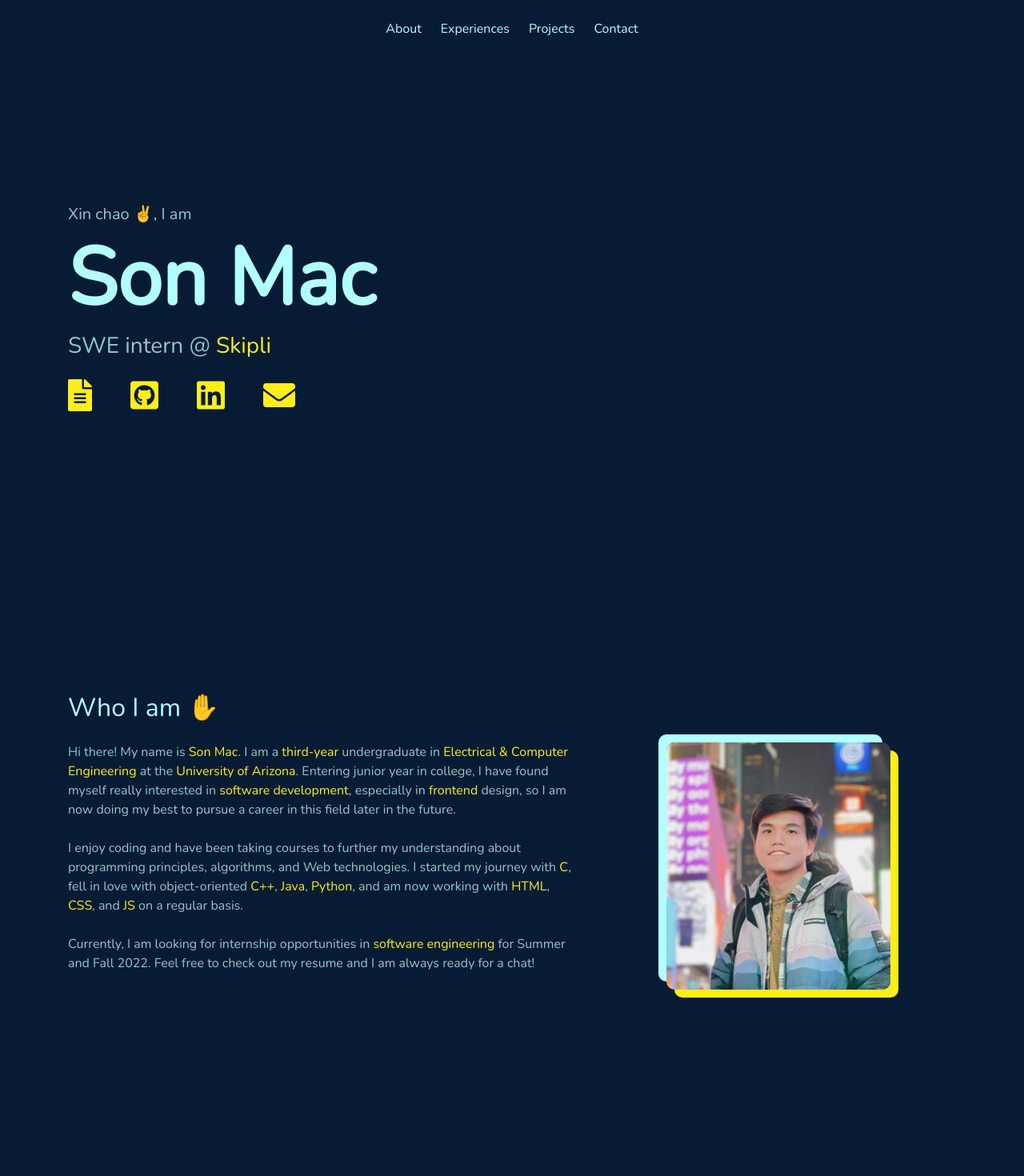
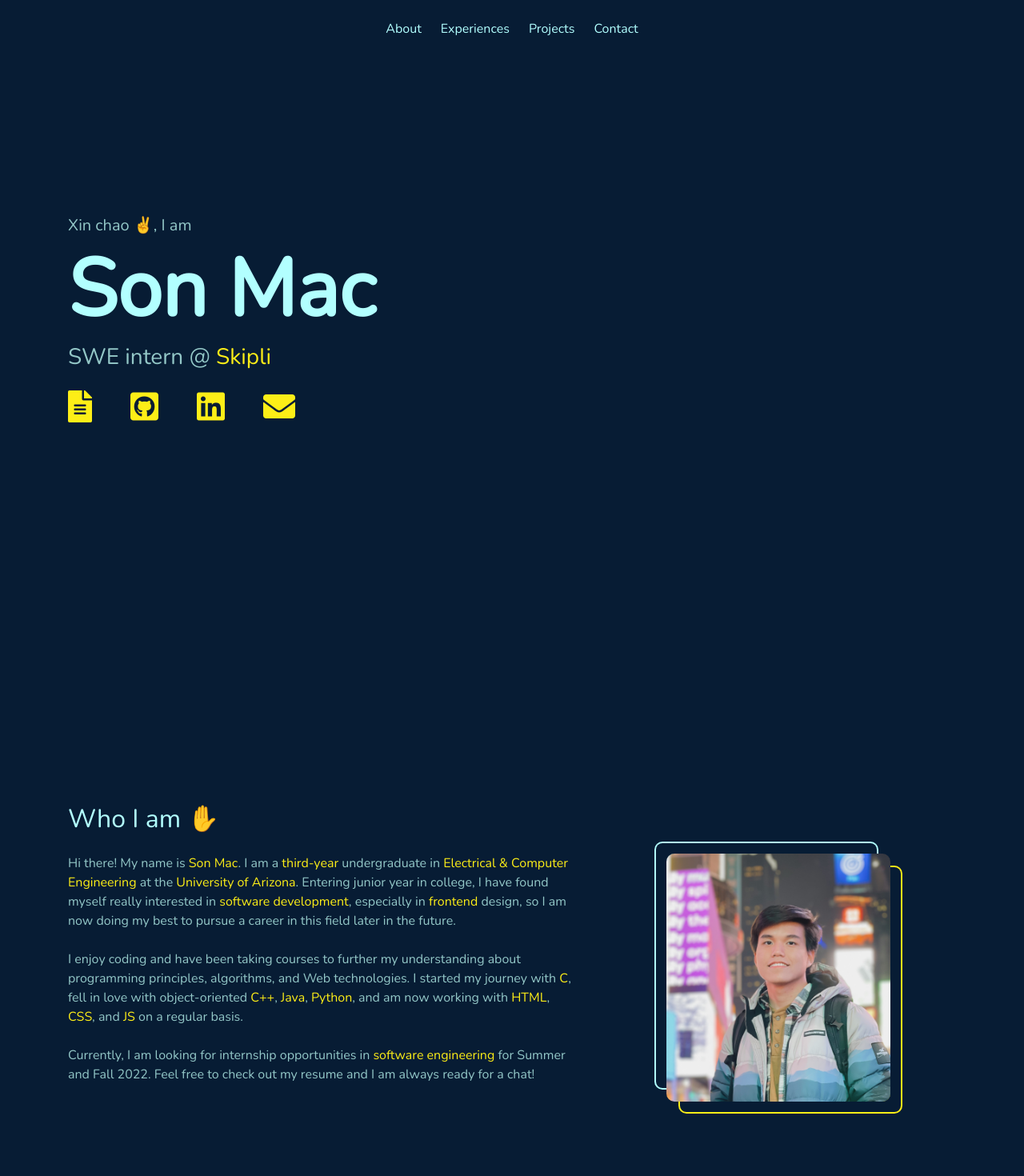
Before and after one commit to sonmac1203/portfolio-website, a React (Create React App) app: page / in a window 1280 px wide. Shown: the top 1470 px of the page at 80% size. Built offline with nearby package versions, Linux system fonts and the light colour scheme.

Commit message:
Fixed item centering

```diff
--- a/src/App.js
+++ b/src/App.js
@@ -6,12 +6,10 @@ import Experiences from './components/Experiences';
 import Hello from './components/Hello';
 import Projects from './components/Projects';
 import Footer from './components/Footer';
-import { Container } from 'reactstrap';
 
 function App() {
   return (
     <main>
-      <NavBar />
       <Hello />
       <About />
       <Experiences />
--- a/src/components/About.js
+++ b/src/components/About.js
@@ -5,7 +5,7 @@ import avatar from '../photos/avatar.jpg';
 const About = () => {
   return (
     <section id='about'>
-      <Container className='about-containter'>
+      <Container>
         <h2 className='element-name'>Who I am &#9995;</h2>
         <Row className='mt-4'>
           <Col className='about-paragraph mb-4' lg='7'>
--- a/src/components/Hello.js
+++ b/src/components/Hello.js
@@ -1,10 +1,12 @@
 import React from 'react';
 import { Container } from 'reactstrap';
+import NavBar from './NavBar';
 
 const Hello = () => {
   return (
     <section id='hello'>
-      <Container>
+      <NavBar />
+      <Container className='hello-container'>
         <h5>Xin chao &#9996;, I am</h5>
         <h1 className='my-name'>Son Mac</h1>
         <h3>
--- a/src/index.css
+++ b/src/index.css
@@ -10,24 +10,30 @@ body {
   font-family: 'Nunito', sans-serif;
 }
 
-#hello {
-  margin-top: 200px;
-}
-
-.element-name {
-  padding-top: 100px;
-  color: #b2ffff;
-}
-
+#hello,
 #about,
 #experiences,
 #projects,
 #contact {
-  margin-top: 250px;
+  min-height: 100vh;
+  display: flex;
+  align-items: center;
+  padding: 5vh;
 }
 
-.about-container {
-  padding-top: 100px;
+#hello {
+  position: relative;
+  padding: 0;
+}
+
+.navbar {
+  position: absolute;
+  top: 0;
+  width: 100%;
+}
+
+.element-name {
+  color: #b2ffff;
 }
 
 h1.my-name {
@@ -46,13 +52,14 @@ h1.my-name {
 
 .avatar {
   width: 280px;
-  box-shadow: 10px 10px #fdee17, -10px -10px #b2ffff;
+  box-shadow: 15px 15px 0 -2px #071c34, 15px 15px #fdee17,
+    -15px -15px 0 -2px #071c34, -15px -15px #b2ffff;
   border-radius: 10px;
   transition: transform 750ms cubic-bezier(0.5, 0, 0.5, 1), opacity 250ms linear;
 }
 
 .avatar:hover {
-  transform: scale(1.2);
+  transform: scale(1.1);
 }
 
 .exp-item {
```
